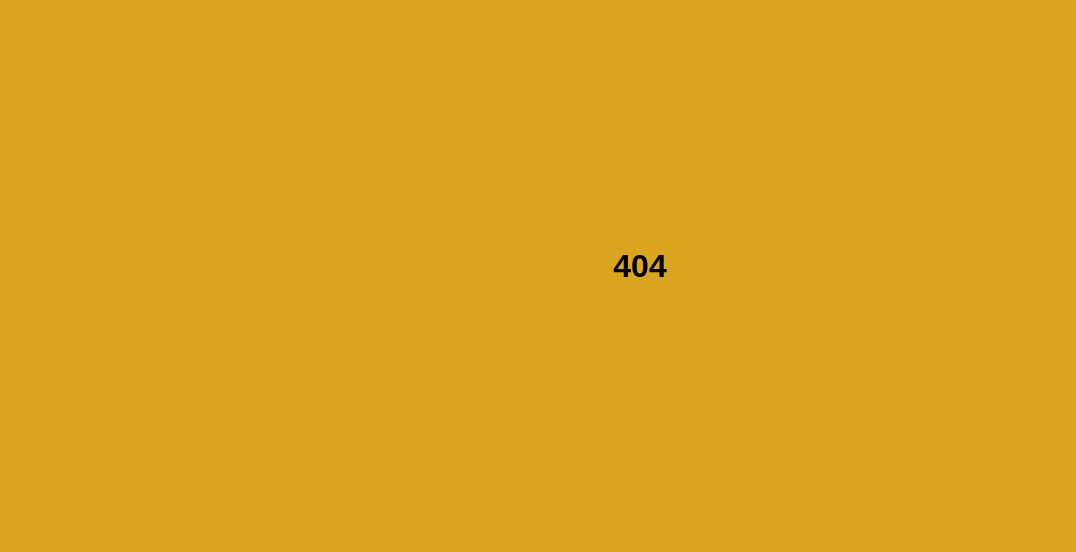
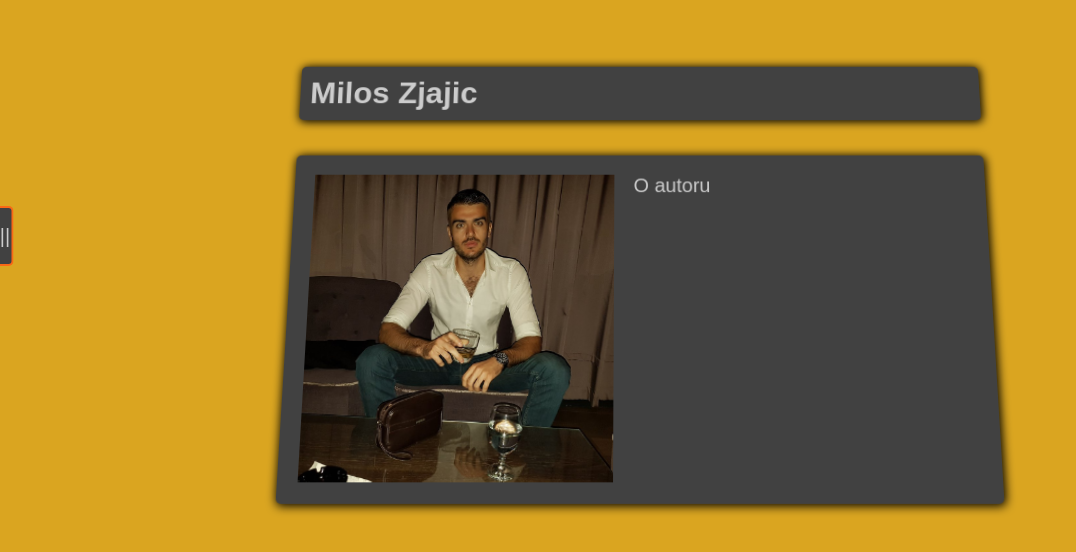
Before and after one commit to milosZed7/NoteApp, a React (Create React App) app: page /author in a window 1280 px wide. Shown: the part 134-686 px from the top of the page, without its empty margins (0-1076 px from the left). Built offline with nearby package versions, Linux system fonts and the light colour scheme.

Commit message:
added author page

```diff
--- a/src/AboutAuthor.jsx
+++ b/src/AboutAuthor.jsx
@@ -0,0 +1,19 @@
+import React from 'react';
+import Menu from './Menu';
+import authorImate from './images/authorImage.jpg';
+const AboutAuthor = () => {
+    return (
+        <React.Fragment>
+            <Menu />
+            <div className="author-wrapper">
+                <h1 className="author-title">Milos Zjajic</h1>
+                <div className="author-content">
+                    <img className="author-img" src={authorImate} alt={'Author'} />
+                    <div className="author-text">O autoru</div>
+                </div>
+            </div>
+        </React.Fragment>
+    );
+};
+
+export default AboutAuthor;
--- a/src/App.jsx
+++ b/src/App.jsx
@@ -3,9 +3,11 @@ import { BrowserRouter, Route, Switch, Redirect } from 'react-router-dom';
 import './App.css';
 import './registration-login.css';
 import './menu.css';
+import './about-author.css';
 import Notes from './Notes';
 import Login from './Login';
 import Registration from './Registration';
+import AboutAuthor from './AboutAuthor';
 
 const fourOFour = () => <h1>404</h1>;
 
@@ -17,6 +19,9 @@ const App = () => {
                     <Route exact path="/" component={Notes} />
                     <Route exact path="/login" component={Login} />
                     <Route exact path="/register" component={Registration} />
+                    <Route exact path="/author" component={AboutAuthor} />
+                    <Redirect from="/about" to="/author" />
+                    <Redirect from="/aboutAuthor" to="/author" />
                     <Redirect from="/home" to="/" />
                     <Redirect from="/notes" to="/" />
                     <Route component={fourOFour} />
--- a/src/Menu.jsx
+++ b/src/Menu.jsx
@@ -9,7 +9,7 @@ const Menu = props => {
                 {props.isAdmin ? <Link to="users">Users</Link> : ''}
             </div>
             <div className="bottom-menu">
-                <Link to="/about">About Ahthor</Link>
+                <Link to="/author">About Ahthor</Link>
                 <Link to="logout">Sign out</Link>
             </div>
         </div>
--- /dev/null
+++ b/src/about-author.css
@@ -0,0 +1,37 @@
+.author-wrapper {
+    display: grid;
+    grid-template-columns: 1fr;
+    grid-gap: 15px;
+    transform: perspective(400px) rotateX(4deg);
+    transition: all 0.3s ease-in-out;
+}
+
+.author-title {
+    color: #ccc;
+    background: #414141;
+    width: 100%;
+    text-align: start;
+    padding: 10px;
+    border-radius: 5px;
+    box-shadow: 1px 1px 10px 1px rgba(0, 0, 0, 1);
+}
+
+.author-content {
+    width: 700px;
+    background: #414141;
+    color: #ccc;
+    font-size: 20px;
+    padding: 20px;
+    border-radius: 5px;
+    box-shadow: 1px 1px 10px 1px rgba(0, 0, 0, 1);
+}
+
+.author-img {
+    width: 46%;
+    float: left;
+    margin-right: 20px;
+}
+
+.author-text {
+    text-align: justify;
+}
--- a/src/menu.css
+++ b/src/menu.css
@@ -1,5 +1,5 @@
 .menu-wrapper {
-    position: absolute;
+    position: fixed;
     height: 100%;
     width: 150px;
     background: #414141;
```
Also changed, not shown: src/images/authorImage.jpg (added).
